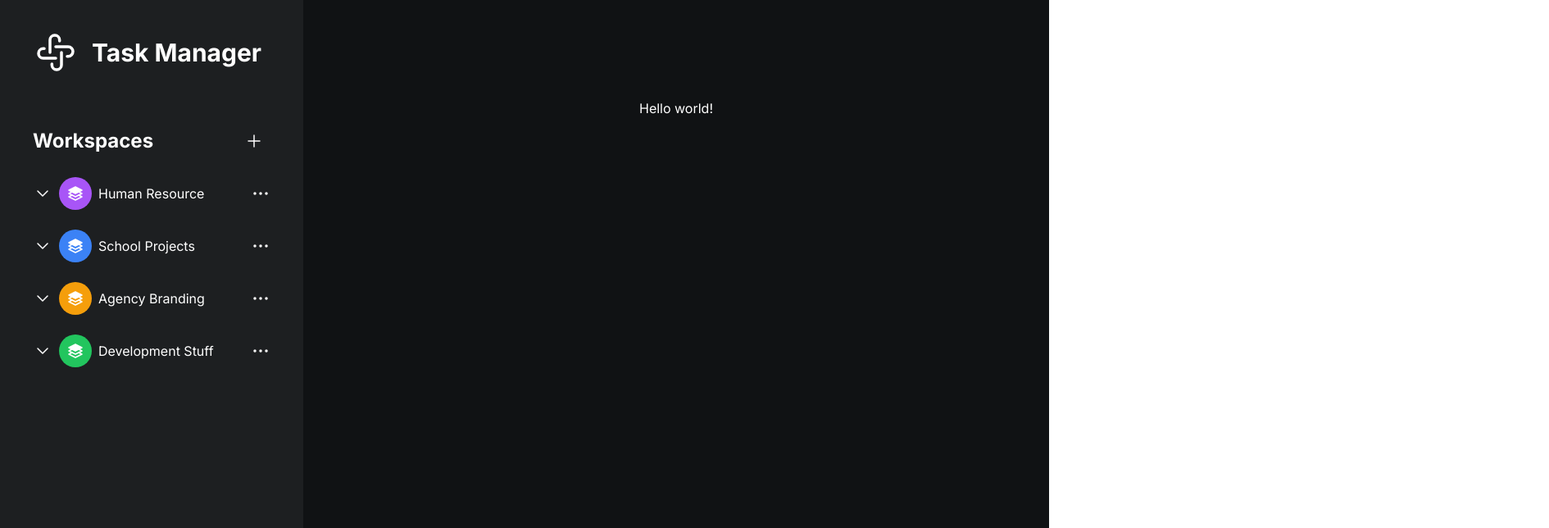
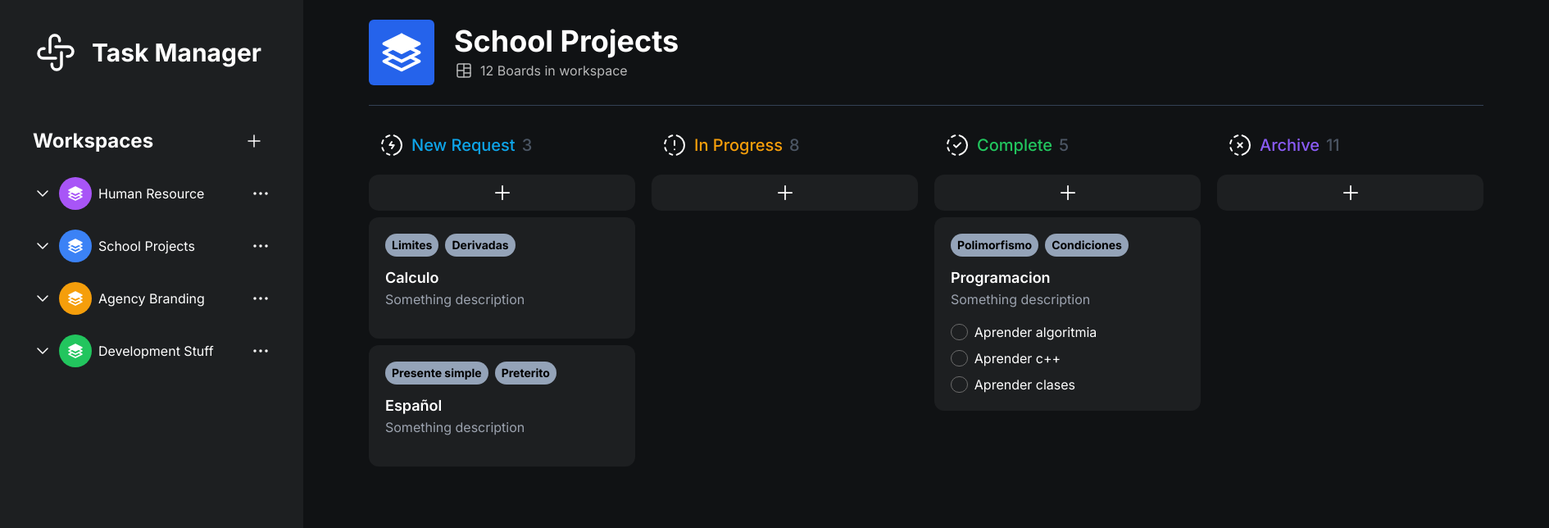
Before and after one commit to MaximoJSDev/Task-Manager, a Next.js app: page / in a window 1280 px wide. Shown: the top 644 px of the page at 82% size, 1890 px wide, since content can reach past the window. Built offline with nearby package versions, Linux system fonts and the light colour scheme.

Commit message:
Crea la estructura del main

```diff
--- /dev/null
+++ b/src/app/components/Modal.jsx
@@ -0,0 +1,70 @@
+import { useRef, useState } from "react";
+
+function Modal({modal,WORKS,setWORKS,typeBoard}) {
+  const [tags, setTags] = useState([]);
+  const formRef = useRef();
+  const tagsRef = useRef();
+
+  const closeModal = () => modal.current.close();
+
+  const handleSubmit = (evt) => {
+    evt.preventDefault();
+    const formData = new FormData(formRef.current);
+    const {title, description} = Object.fromEntries(formData);
+    setWORKS([{
+      type: typeBoard,
+      title,
+      description,
+      subtasks: [],
+      tags: tags
+    },...WORKS]);
+    closeModal();
+    formRef.current.reset();
+    setTags([]);
+  }
+
+  const handleKeyUp = (evt) => {
+    if (evt.code !== "Space") return;
+    setTags([...tags, tagsRef.current.value]);
+    tagsRef.current.value = "";
+  }
+
+  const handleClickTag = (deleteTag) => setTags(tags.filter(tag => tag !== deleteTag));
+
+  return (
+    <dialog ref={modal} className="min-h-[400px] w-[468px] z-10 bg-[#323940] text-white p-8 rounded-xl outiline-none">
+      <form onSubmit={handleSubmit} ref={formRef}
+       className="flex flex-col gap-2">
+        <label className="flex flex-col font-bold gap-3">
+          Titulo
+          <input required name="title" className="bg-[#45505a] p-3 rounded-md" type="text" />
+        </label>
+        <label className="flex flex-col font-bold gap-3">
+          Descripcion
+          <input required name="description" className="bg-[#45505a] p-3 rounded-md" type="text" />
+        </label>
+        <label className="flex flex-col font-bold gap-3">
+          Añadir subtareas
+          <input  name="subtasks" className="bg-[#45505a] p-3 rounded-md" type="text" />
+        </label>
+        <label className="flex flex-col font-bold gap-3">
+          Tags
+          <div className="bg-[#45505a] p-3 rounded-md flex flex-wrap gap-1">
+            <ul className="flex gap-1">
+              { tags.map((tag, index) => (
+                  <li onClick={() => handleClickTag(tag)} key={tag+index} className="text-black text-sm whitespace-nowrap font-bold px-2 py-1 rounded-2xl bg-slate-400">{tag}</li>
+              ))}
+            </ul>
+            { tags.length < 3 ? <input onKeyUp={handleKeyUp} ref={tagsRef} name="tags" className="bg-[#45505a] rounded-md px-1 outline-1 outline-cyan-400/20" type="text" /> : "" }
+          </div>
+        </label>
+        <div className="flex gap-2">
+          <button className="px-3 py-2 rounded-md bg-blue-500">Guardar</button>
+          <button onClick={closeModal} type="button" className="px-3 py-2 rounded-md hover:bg-gray-600/50">Cancelar</button>
+        </div>
+      </form>
+    </dialog>
+  )
+}
+
+export default Modal
--- /dev/null
+++ b/src/app/components/Workspace.jsx
@@ -0,0 +1,88 @@
+"use client"
+import Modal from "./Modal";
+import WorkspaceAdd from "./WorkspaceAdd";
+import WorkspaceCard from "./WorkspaceCard";
+import { useRef, useState } from "react"
+
+const Workspace = () => {
+  const [WORKS, setWORKS] = useState([
+    {
+      type: "new",
+      title: "Calculo",
+      description: "Something description",
+      tags: ["Limites", "Derivadas"],
+      subtask: []
+    },
+    {
+      type: "new",
+      title: "Español",
+      description: "Something description",
+      tags: ["Presente simple", "Preterito"],
+      subtask: []
+    },
+    {
+      type: "complete",
+      title: "Programacion",
+      description: "Something description",
+      tags: ["Polimorfismo", "Condiciones"],
+      subtask: ["Aprender algoritmia", "Aprender c++", "Aprender clases"]
+    }
+  ])
+  const [typeBoard, setTypeBoard] = useState("new");
+  const modal = useRef();
+
+  const openModal = (type) => {
+    setTypeBoard(type);
+    modal.current.show();
+  }
+
+  return (
+    <>
+      <Modal modal={modal} WORKS={WORKS} setWORKS={setWORKS} typeBoard={typeBoard} />
+      <section className="flex text-white gap-5">
+        <div className="w-[325px] flex flex-col gap-2 flex-wrap">
+          <h2 className="text-sky-500 whitespace-nowrap py-2 px-3 mb-1 rounded-xl flex items-center text-xl font-medium	 gap-2">
+            <img className="invert w-8 h-8" src="/new-rq.svg" alt="" />
+            New Request <span className="text-gray-600">3</span>
+          </h2>
+          <WorkspaceAdd openModal={openModal} type="new" />
+          { WORKS.filter(work => work.type==="new").map((work,index) => (
+              <WorkspaceCard work={work} key={index} />
+          ))}
+        </div>
+        <div className="w-[325px] flex flex-col gap-2">
+          <h2 className="text-amber-500 whitespace-nowrap py-2 px-3 mb-1 rounded-xl flex items-center text-xl font-medium	 gap-2">
+            <img className="invert w-8 h-8" src="/progress.svg" alt="" />
+            In Progress <span className="text-gray-600">8</span>
+          </h2>
+          <WorkspaceAdd openModal={openModal} type="progress" />
+          { WORKS.filter(work => work.type==="progress").map((work,index) => (
+              <WorkspaceCard work={work} key={index} />
+          ))}
+        </div>
+        <div className="w-[325px] flex flex-col gap-2">
+          <h2 className="text-green-500 whitespace-nowrap py-2 px-3 mb-1 rounded-xl flex items-center text-xl font-medium	 gap-2">
+            <img className="invert w-8 h-8" src="/complete.svg" alt="" />
+            Complete <span className="text-gray-600">5</span>
+          </h2>
+          <WorkspaceAdd openModal={openModal} type="complete" />
+          { WORKS.filter(work => work.type==="complete").map((work,index) => (
+              <WorkspaceCard work={work} key={index} />
+          ))}
+        </div>
+        <div className="w-[325px] flex flex-col gap-2">
+          <h2 className="text-violet-500 whitespace-nowrap py-2 px-3 mb-1 rounded-xl flex items-center text-xl font-medium	 gap-2">
+            <img className="invert w-8 h-8" src="/archive.svg" alt="" />
+            Archive <span className="text-gray-600">11</span>
+          </h2>
+          <WorkspaceAdd openModal={openModal} type="archive" />
+          { WORKS.filter(work => work.type==="archive").map((work,index) => (
+              <WorkspaceCard work={work} key={index} />
+          ))}
+        </div>
+      </section>
+    </>
+  )
+}
+
+export default Workspace
--- /dev/null
+++ b/src/app/components/WorkspaceAdd.jsx
@@ -0,0 +1,11 @@
+function WorkspaceAdd({openModal, type}) {
+  return (
+    <>
+      <div onClick={() => openModal(type)} className="flex justify-center w-full py-2 px-4 bg-[#1d1f21] rounded-xl cursor-pointer hover:bg-[#2f3337] transition duration-300">
+        <img className="h-7 w-7" src="/add.svg" alt="" />
+      </div>
+    </>
+  )
+}
+
+export default WorkspaceAdd
--- /dev/null
+++ b/src/app/components/WorkspaceCard.jsx
@@ -0,0 +1,29 @@
+
+function WorkspaceCard({work}) {
+  return (
+
+    <div className=" bg-[#1d1f21] p-5 rounded-xl">
+      <div className="flex gap-2">
+        { work.tags.map((tag,index) => (
+            <span key={index} className="text-black text-sm whitespace-nowrap font-bold px-2 py-1 rounded-2xl bg-slate-400">{tag}</span>
+          ))
+        }
+      </div>
+      <h3 className="font-semibold text-lg mt-3">{work.title}</h3>
+      <p className="text-gray-400">{work.description}</p>
+      <div className="mt-4 flex flex-col gap-2">
+        { work.subtask && work.subtask.map((task, index) => (
+          <label key={index} id="todo" className="flex items-center gap-2">
+            <input type="checkbox" name="" id="" />
+            <span></span>
+            <p className="text-base">{task}</p>
+          </label>
+        ))
+
+        }
+      </div>
+    </div>
+  )
+}
+
+export default WorkspaceCard
--- /dev/null
+++ b/src/app/components/WorkspaceHeader.jsx
@@ -0,0 +1,18 @@
+function WorkspaceHeader() {
+  return (
+    <header className="flex items-center gap-6 border-b border-b-slate-700 pb-[24px] mb-[24px]">
+      <picture className="p-2 bg-blue-600 rounded-md">
+        <img className="w-16 h-16" src="/workspace.svg" alt="workspace" />
+      </picture>
+      <div>
+        <h1 className="text-4xl font-bold">School Projects</h1>
+        <div className="flex gap-2 opacity-70 mt-1">
+          <img src="/board.svg" alt="" />
+          <span>12 Boards in workspace</span>
+        </div>
+      </div>
+    </header>
+  )
+}
+
+export default WorkspaceHeader
--- a/src/app/page.js
+++ b/src/app/page.js
@@ -1,8 +1,11 @@
+import Workspace from "./components/Workspace";
+import WorkspaceHeader from "./components/WorkspaceHeader";
 
 export default function Home() {
   return (
-    <main className="flex min-h-screen flex-col items-center justify-between p-24">
-      <h1>Hello world!</h1>
-    </main>
+    <>
+    <WorkspaceHeader />
+    <Workspace />
+    </>
   );
 }
```
